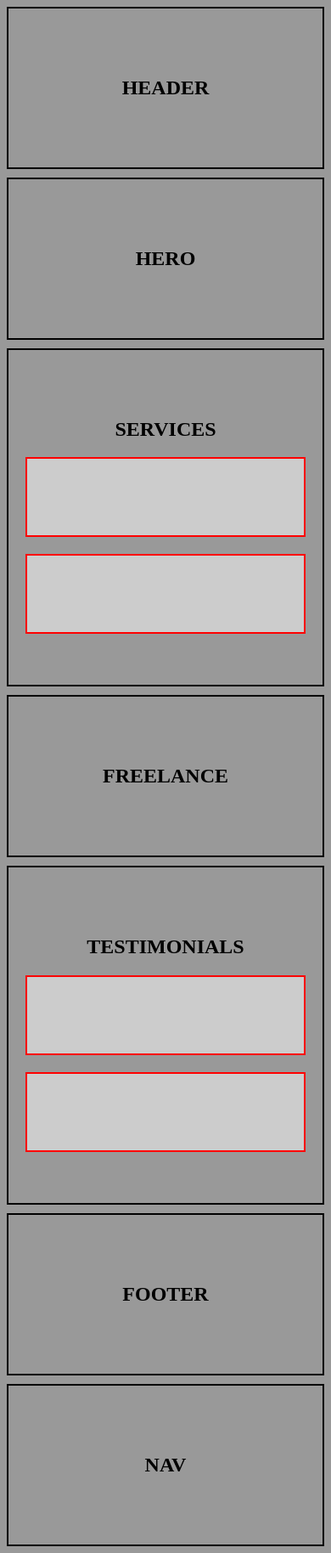
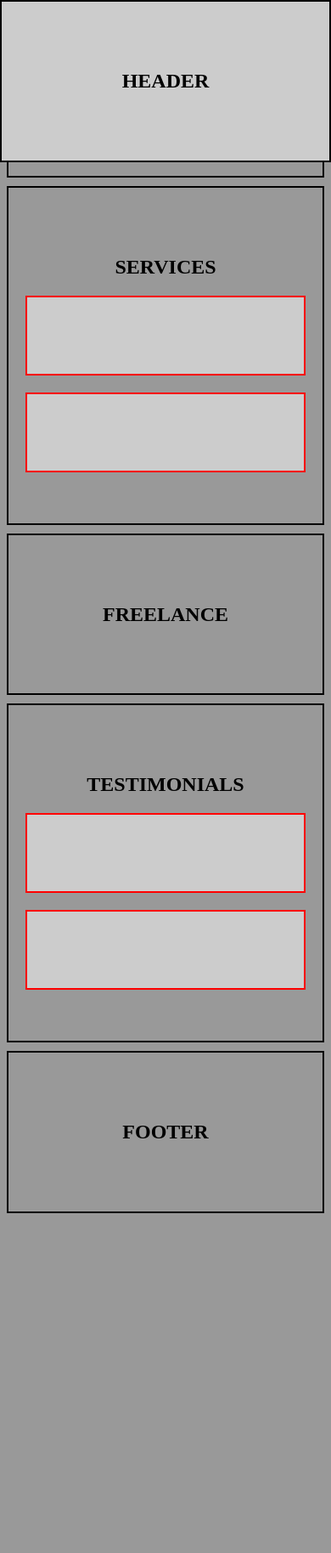
Before and after one commit to vadimmozeiko/12-grid, a plain HTML site: page index.html in a window 390 px wide. Shown: the whole page at 85% size. After the commit the page ends 1436 px from the top, so only its background shows below. Drawn offline with Linux system fonts and the light colour scheme.

Commit message:
header update

```diff
--- a/index.html
+++ b/index.html
@@ -8,7 +8,6 @@
     <link rel="stylesheet" href="style.css">
 </head>
 <body>
-    <div class="navigation"><h2>NAV</h2></div>
     <header class="header">
         <h2>HEADER</h2>
         <div class="header_boxes">
--- a/style.css
+++ b/style.css
@@ -17,10 +17,7 @@ body {
 body > * {
     padding: 60px 20px;
     text-align: center;
-}
 
-.navigation {
-    display: none;
 }
 
 .header {
@@ -153,8 +150,7 @@ body > * {
         'services'
         'freelance'
         'testimonials'
-        'footer'
-        'nav';
+        'footer';
     }
     .header_boxes {
         display: none;
@@ -169,11 +165,21 @@ body > * {
         min-height: 50px;
     }
 
-    .navigation {
-        display: grid;
-        grid-area: nav;
+    .header .nav {
+        display: block;
+        position: fixed;
+        bottom: 0;
+        right: 0;
+        left: 0;
         border: 2px solid black;
-        padding: 60px 20px;
-        text-align: center;
+        background-color: #ccc;
+    }
+
+    .header {
+        position: fixed;
+        top: 0;
+        right: 0;
+        left: 0;
+        background-color: #ccc;
     }
 }
```
